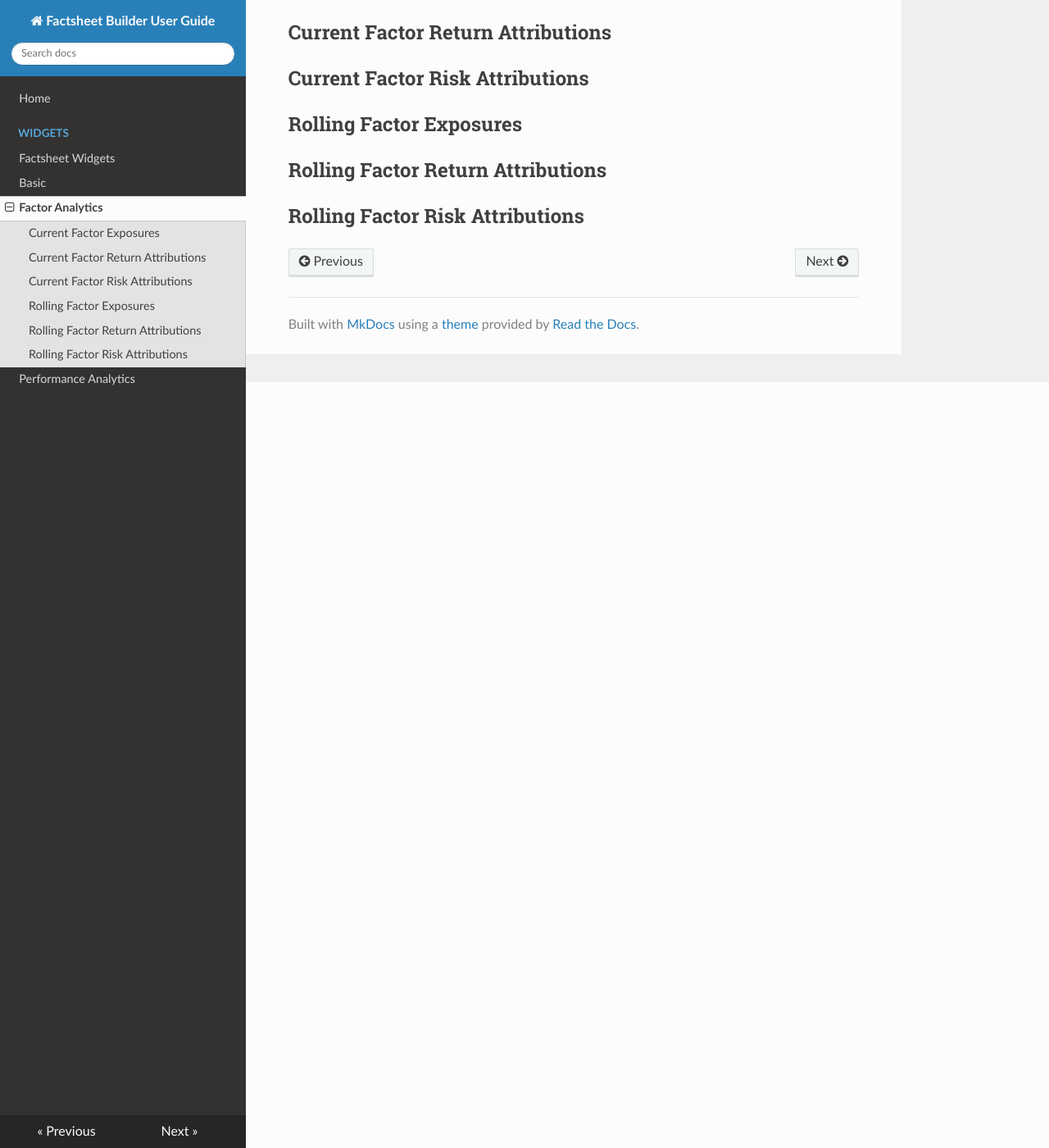
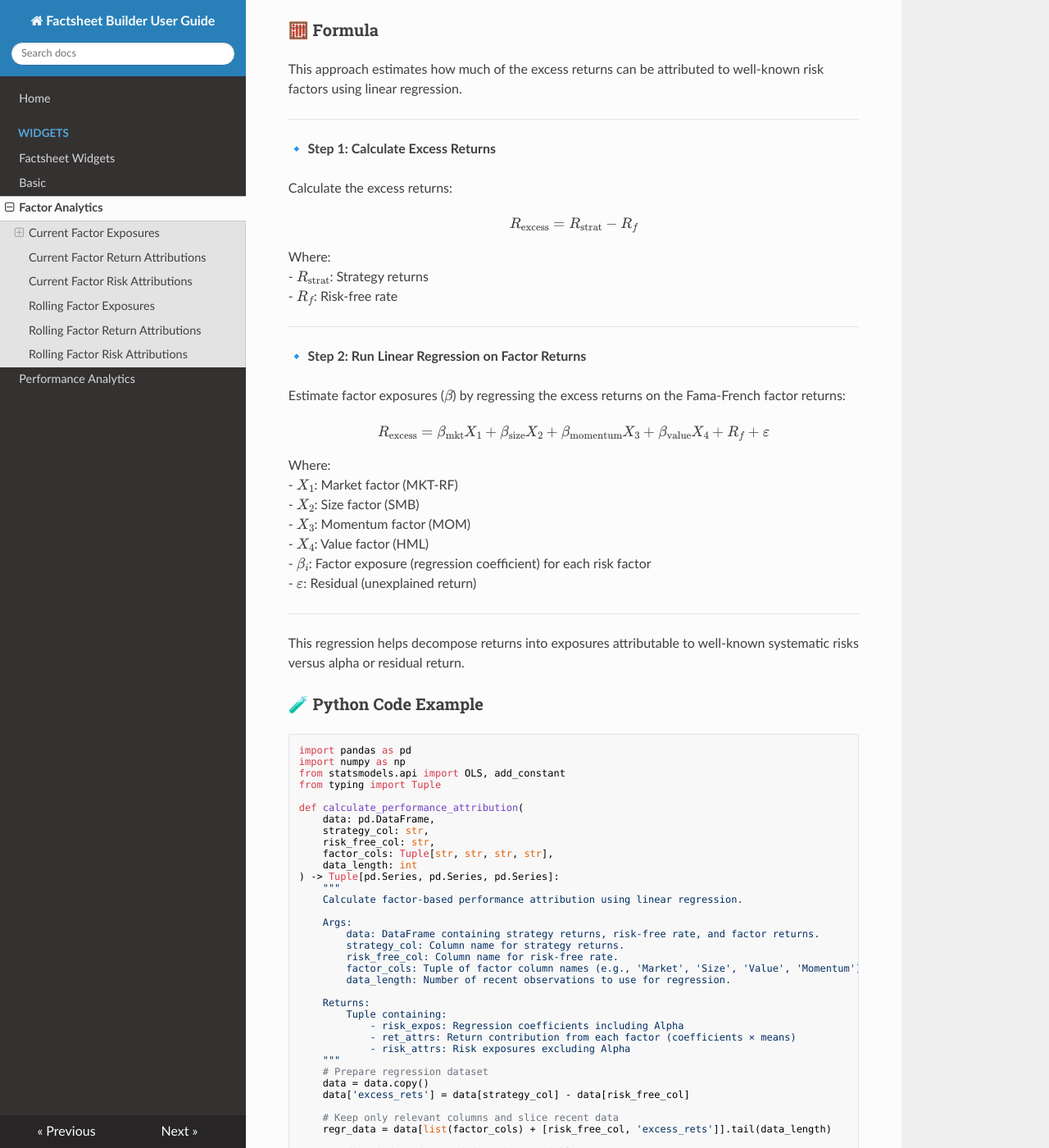
Before and after one commit to noviscient/factbox-user-guide, an MkDocs documentation site: the page built from docs/widgets/factor_analytics.md, in a window 1280 px wide and 1400 px high, scrolled down 934 px. Shown: the whole window at 82% size. Built offline with MkDocs 1.6.1, drawn with Linux system fonts in a browser that asks for light colours; nearby versions of some CDN libraries; some of the changed text lies outside the part shown.

Commit message:
updates factors

````diff
--- a/docs/widgets/factor_analytics.md
+++ b/docs/widgets/factor_analytics.md
@@ -22,6 +22,116 @@ The factor exposures are calculated using the Fama-French Global Four-Factor Mod
 
 The percentages in the graph represent the strength of the relationship between the returns of the strategy/product and each factor.
 
+### 🧮 Formula
+
+This approach estimates how much of the excess returns can be attributed to well-known risk factors using linear regression.
+
+---
+
+**🔹 Step 1: Calculate Excess Returns**
+
+Calculate the excess returns:
+
+$$
+R_{\text{excess}} = R_{\text{strat}} - R_f
+$$
+
+Where:
+- $R_{\text{strat}}$: Strategy returns
+- $R_f$: Risk-free rate
+
+---
+
+**🔹 Step 2: Run Linear Regression on Factor Returns**
+
+Estimate factor exposures ($\beta$) by regressing the excess returns on the Fama-French factor returns:
+
+$$
+R_{\text{excess}} =
+\beta_{\text{mkt}} X_1 +
+\beta_{\text{size}} X_2 +
+\beta_{\text{momentum}} X_3 +
+\beta_{\text{value}} X_4 +
+R_f + \varepsilon
+$$
+
+Where:
+- $X_1$: Market factor (MKT-RF)
+- $X_2$: Size factor (SMB)
+- $X_3$: Momentum factor (MOM)
+- $X_4$: Value factor (HML)
+- $\beta_i$: Factor exposure (regression coefficient) for each risk factor
+- $\varepsilon$: Residual (unexplained return)
+
+---
+
+This regression helps decompose returns into exposures attributable to well-known systematic risks versus alpha or residual return.
+
+### 🧪 Python Code Example
+
+```python
+import pandas as pd
+import numpy as np
+from statsmodels.api import OLS, add_constant
+from typing import Tuple
+
+def calculate_performance_attribution(
+    data: pd.DataFrame,
+    strategy_col: str,
+    risk_free_col: str,
+    factor_cols: Tuple[str, str, str, str],
+    data_length: int
+) -> Tuple[pd.Series, pd.Series, pd.Series]:
+    """
+    Calculate factor-based performance attribution using linear regression.
+
+    Args:
+        data: DataFrame containing strategy returns, risk-free rate, and factor returns.
+        strategy_col: Column name for strategy returns.
+        risk_free_col: Column name for risk-free rate.
+        factor_cols: Tuple of factor column names (e.g., 'Market', 'Size', 'Value', 'Momentum').
+        data_length: Number of recent observations to use for regression.
+
+    Returns:
+        Tuple containing:
+            - risk_expos: Regression coefficients including Alpha
+            - ret_attrs: Return contribution from each factor (coefficients × means)
+            - risk_attrs: Risk exposures excluding Alpha
+    """
+    # Prepare regression dataset
+    data = data.copy()
+    data['excess_rets'] = data[strategy_col] - data[risk_free_col]
+
+    # Keep only relevant columns and slice recent data
+    regr_data = data[list(factor_cols) + [risk_free_col, 'excess_rets']].tail(data_length)
+
+    # Define independent and dependent variables
+    y = regr_data['excess_rets']
+    X = add_constant(regr_data[list(factor_cols)])
+    X = X.rename(columns={'const': 'Alpha'})
+
+    # Fit linear regression
+    model = OLS(y, X).fit()
+    risk_expos = model.params
+
+    # Compute return attributions (coefficient × average factor value)
+    factor_means = X.mean()
+    ret_attrs = risk_expos * factor_means
+
+    # Drop alpha from risk exposure for cleaner view
+    risk_attrs = risk_expos.drop('Alpha')
+
+    return risk_expos, ret_attrs, risk_attrs
+
+risk_expos, ret_attrs, risk_attrs = calculate_performance_attribution(
+    data=data,
+    strategy_col='Strategy',
+    risk_free_col='RiskFree',
+    factor_cols=('Market', 'Size', 'Value', 'Momentum'),
+    data_length=60
+)
+
+```
 
 ## Current Factor Return Attributions
 
````
